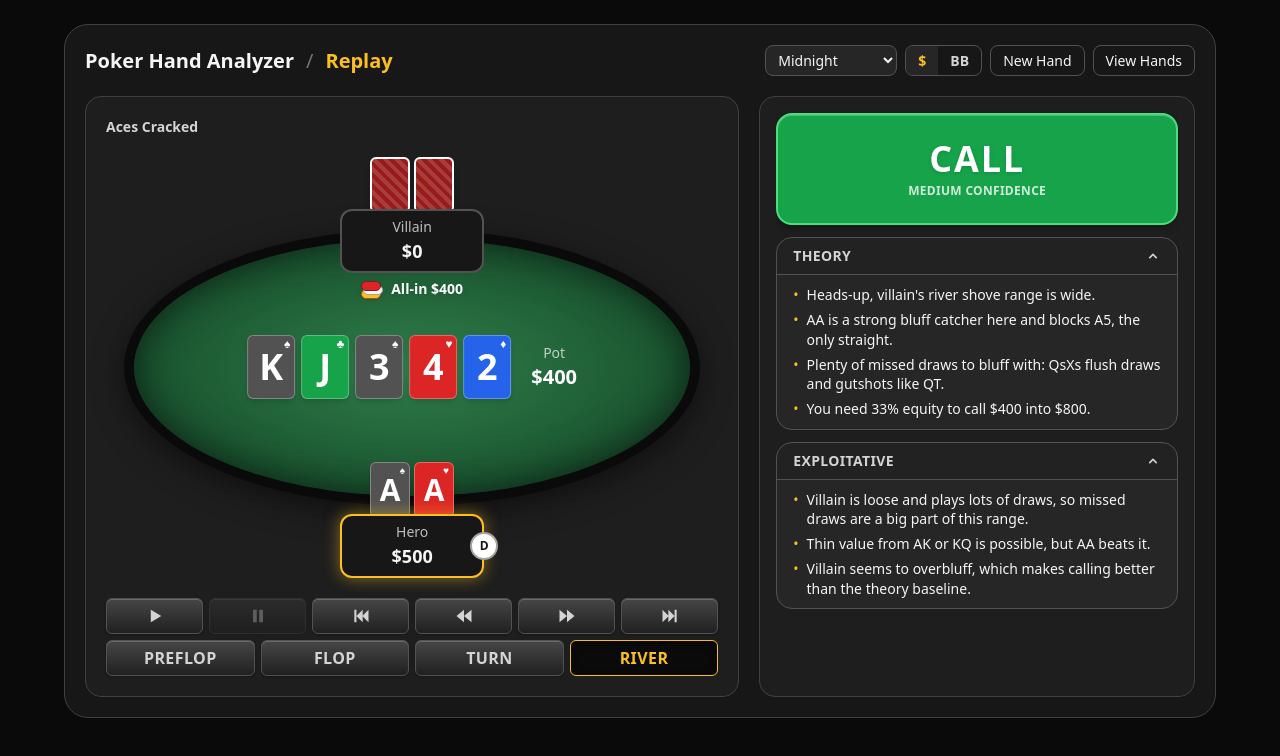
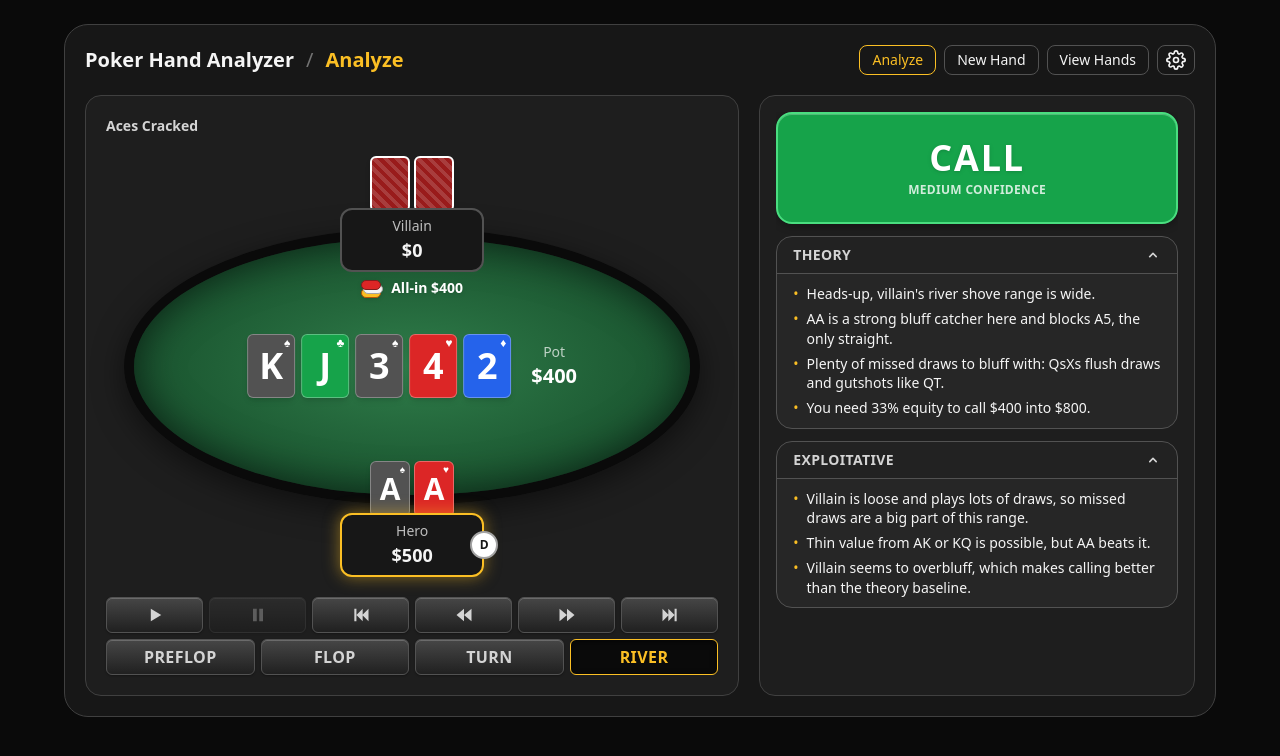
Before and after one commit to Qkarnsbboy/poker-hand-analyzer, a React (Vite) app in the folder frontend/: page / in a window 1280 px wide. Shown: the top 756 px of the page. Built offline with nearby package versions, Linux system fonts and the light colour scheme; the HTML template or start-up script is replaced by a standard one.

Commit message:
Add Analyze nav and settings menu for theme and units
Co-Authored-By: Claude Opus 5.5 <noreply@anthropic.com>
Claude-Session: https://claude.ai/code/session_01JkXebe1S8ZVwvGRP3sTnmK

```diff
--- a/frontend/src/App.tsx
+++ b/frontend/src/App.tsx
@@ -2,21 +2,18 @@ import { useEffect, useState } from "react";
 import { HandBuilder } from "./components/HandBuilder";
 import { HandsList } from "./components/HandsList";
 import { Replayer } from "./components/Replayer";
+import { SettingsMenu } from "./components/SettingsMenu";
 import { defaultHand, DEFAULT_INDEX } from "./data/default-hand";
 import type { Hand } from "./lib/hand";
 import { loadUnit, saveUnit, UnitProvider, type Unit } from "./lib/money";
-import { applyTheme, loadTheme, THEMES, type ThemeId } from "./lib/themes";
+import { applyTheme, loadTheme, type ThemeId } from "./lib/themes";
 
 const headerBtn = "rounded-lg border border-line-strong px-3 py-1 text-sm hover:bg-raised-hover";
 const headerBtnActive = "rounded-lg border border-accent text-accent px-3 py-1 text-sm";
 
 type View = "replayer" | "builder" | "hands";
 
-const PAGE_TITLES: Record<View, string> = { replayer: "Replay", builder: "New Hand", hands: "Saved Hands" };
-const UNITS: { id: Unit; label: string }[] = [
-  { id: "usd", label: "$" },
-  { id: "bb", label: "BB" },
-];
+const PAGE_TITLES: Record<View, string> = { replayer: "Analyze", builder: "New Hand", hands: "Saved Hands" };
 
 export default function App() {
   const [theme, setTheme] = useState<ThemeId>(loadTheme);
@@ -43,33 +40,18 @@ export default function App() {
       <div className="max-w-6xl mx-auto rounded-3xl border border-line bg-surface p-5">
         <header className="flex justify-between items-center mb-5">
           <div className="flex items-baseline gap-3">
-            <h1 className="text-xl font-bold">Poker Hand Analyzer</h1>
+            <h1 className="text-xl font-bold">
+              <button type="button" className="hover:opacity-80" onClick={() => setView("replayer")}>
+                Poker Hand Analyzer
+              </button>
+            </h1>
             <span className="text-xl text-ink-faint">/</span>
             <h2 className="text-xl font-bold text-accent">{PAGE_TITLES[view]}</h2>
           </div>
           <div className="flex gap-2">
-            <select
-              className="rounded-lg border border-line-strong bg-raised px-2 py-1 text-sm"
-              value={theme}
-              onChange={(e) => setTheme(e.target.value as ThemeId)}
-              aria-label="Theme"
-            >
-              {THEMES.map((t) => (
-                <option key={t.id} value={t.id}>{t.label}</option>
-              ))}
-            </select>
-            <div className="flex rounded-lg border border-line-strong overflow-hidden" role="group" aria-label="Show amounts in">
-              {UNITS.map((u) => (
-                <button
-                  key={u.id}
-                  onClick={() => setUnit(u.id)}
-                  aria-pressed={unit === u.id}
-                  className={"px-3 py-1 text-sm font-semibold " + (unit === u.id ? "bg-raised text-accent" : "text-ink-dim hover:bg-raised-hover")}
-                >
-                  {u.label}
-                </button>
-              ))}
-            </div>
+            <button className={view === "replayer" ? headerBtnActive : headerBtn} onClick={() => setView("replayer")}>
+              Analyze
+            </button>
             <button
               className={view === "builder" ? headerBtnActive : headerBtn}
               onClick={() => {
@@ -82,6 +64,7 @@ export default function App() {
             <button className={view === "hands" ? headerBtnActive : headerBtn} onClick={() => setView("hands")}>
               View Hands
             </button>
+            <SettingsMenu theme={theme} onTheme={setTheme} unit={unit} onUnit={setUnit} />
           </div>
         </header>
         {view === "replayer" && <Replayer key={hand.id} hand={hand} initialIndex={startIndex} />}
--- /dev/null
+++ b/frontend/src/components/SettingsMenu.tsx
@@ -0,0 +1,86 @@
+import { useEffect, useRef, useState } from "react";
+import type { Unit } from "../lib/money";
+import { THEMES, type ThemeId } from "../lib/themes";
+
+const UNITS: { id: Unit; label: string }[] = [
+  { id: "usd", label: "$" },
+  { id: "bb", label: "BB" },
+];
+
+interface Props {
+  theme: ThemeId;
+  onTheme: (t: ThemeId) => void;
+  unit: Unit;
+  onUnit: (u: Unit) => void;
+}
+
+export function SettingsMenu({ theme, onTheme, unit, onUnit }: Props) {
+  const [open, setOpen] = useState(false);
+  const root = useRef<HTMLDivElement>(null);
+
+  useEffect(() => {
+    if (!open) return;
+    const onMouseDown = (e: MouseEvent) => {
+      if (!root.current?.contains(e.target as Node)) setOpen(false);
+    };
+    const onKey = (e: KeyboardEvent) => {
+      if (e.key === "Escape") setOpen(false);
+    };
+    document.addEventListener("mousedown", onMouseDown);
+    document.addEventListener("keydown", onKey);
+    return () => {
+      document.removeEventListener("mousedown", onMouseDown);
+      document.removeEventListener("keydown", onKey);
+    };
+  }, [open]);
+
+  return (
+    <div ref={root} className="relative">
+      <button
+        type="button"
+        onClick={() => setOpen((o) => !o)}
+        aria-label="Settings"
+        aria-expanded={open}
+        className={"h-full rounded-lg border px-2 hover:bg-raised-hover " + (open ? "border-accent text-accent" : "border-line-strong")}
+      >
+        <svg viewBox="0 0 24 24" className="w-5 h-5" fill="none" stroke="currentColor" strokeWidth="2" strokeLinecap="round" strokeLinejoin="round" aria-hidden>
+          <circle cx="12" cy="12" r="3" />
+          <path d="M19.4 15a1.7 1.7 0 0 0 .3 1.8l.1.1a2 2 0 1 1-2.9 2.9l-.1-.1a1.7 1.7 0 0 0-2.8 1.2V21a2 2 0 0 1-4 0v-.1a1.7 1.7 0 0 0-2.9-1.2l-.1.1a2 2 0 1 1-2.8-2.9l.1-.1a1.7 1.7 0 0 0-1.2-2.8H3a2 2 0 0 1 0-4h.1a1.7 1.7 0 0 0 1.2-2.9l-.1-.1a2 2 0 1 1 2.9-2.8l.1.1a1.7 1.7 0 0 0 1.8.3H9a1.7 1.7 0 0 0 1-1.5V3a2 2 0 0 1 4 0v.1a1.7 1.7 0 0 0 2.9 1.2l.1-.1a2 2 0 1 1 2.8 2.9l-.1.1a1.7 1.7 0 0 0-.3 1.8V9a1.7 1.7 0 0 0 1.5 1H21a2 2 0 0 1 0 4h-.1a1.7 1.7 0 0 0-1.5 1z" />
+        </svg>
+      </button>
+      {open && (
+        <div className="absolute right-0 top-full mt-2 z-30 w-56 rounded-xl border border-line-strong bg-surface p-3 shadow-xl space-y-3">
+          <label className="block">
+            <span className="block text-xs font-semibold text-ink-dim mb-1">Theme</span>
+            <select
+              className="w-full rounded-lg border border-line-strong bg-raised px-2 py-1 text-sm"
+              value={theme}
+              onChange={(e) => onTheme(e.target.value as ThemeId)}
+              aria-label="Theme"
+            >
+              {THEMES.map((t) => (
+                <option key={t.id} value={t.id}>{t.label}</option>
+              ))}
+            </select>
+          </label>
+          <div>
+            <span className="block text-xs font-semibold text-ink-dim mb-1">Show amounts in</span>
+            <div className="grid grid-cols-2 rounded-lg border border-line-strong overflow-hidden" role="group" aria-label="Show amounts in">
+              {UNITS.map((u) => (
+                <button
+                  key={u.id}
+                  type="button"
+                  onClick={() => onUnit(u.id)}
+                  aria-pressed={unit === u.id}
+                  className={"py-1 text-sm font-semibold " + (unit === u.id ? "bg-raised text-accent" : "text-ink-dim hover:bg-raised-hover")}
+                >
+                  {u.label}
+                </button>
+              ))}
+            </div>
+          </div>
+        </div>
+      )}
+    </div>
+  );
+}
```
